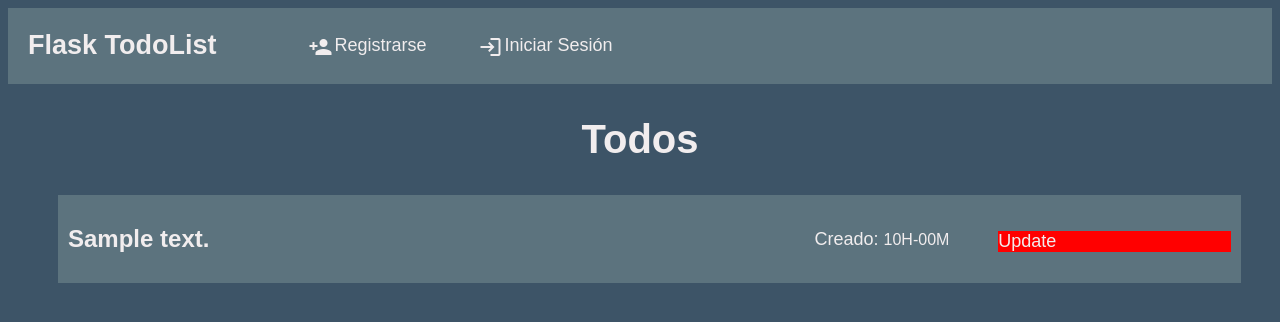
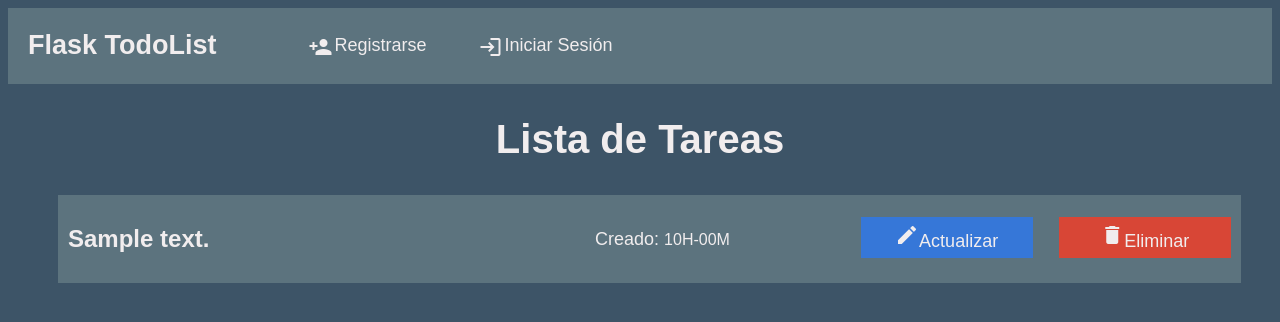
Before and after one commit to ShtoCode/flask-postgresql-tareas, a Flask app: template todo/templates/todo/index.html in a window 1280 px wide. Shown: the top 322 px of the page. Run offline with Flask 2, Linux system fonts and the light colour scheme; the template is opened without the code that fills it: most values are stand-ins (such as "Sample title", 1, 10 or a date in 2020); some libraries are stand-ins or nearby versions; some web fonts are replaced.

Commit message:
arreglo formularios

```diff
--- a/todo/auth.py
+++ b/todo/auth.py
@@ -1,4 +1,3 @@
-from crypt import methods
 import functools
 from flask import (
     Blueprint, flash, g, redirect, render_template, request, url_for, session
--- a/todo/static/css/base.css
+++ b/todo/static/css/base.css
@@ -147,15 +147,27 @@
 
 .about {
     margin-left: 0px;
-    grid-area: 2 / 4 / 3 / 5;
+    grid-area: 2 / 3 / 3 / 5;
     margin: auto;
 }
 
-.update {
+.actualizar {
     grid-area: 2 / 5 / 3 / 6;
-    background-color: red;
+    padding: 6px;
+    background-color: rgb(54, 119, 216);
+    text-align: center;
+    width: 20vh;
 }
 
+.eliminar{
+    grid-area: 2 / 6 / 3 / 6;
+    padding: 6px;
+    width: 20vh;
+    background-color: rgb(216, 70, 54);
+    text-align: center;
+    cursor: pointer;
+    align-items: center;
+}
 
 
 hr{
--- a/todo/templates/auth/register.html
+++ b/todo/templates/auth/register.html
@@ -1,6 +1,6 @@
 {% extends 'base.html' %}
 {% block header %}
-<h1 class="title">{% block title %}Login{% endblock %}</h1>
+<h1 class="title">{% block title %}Registrar Usuario{% endblock %}</h1>
 {% endblock %}
 {% block content %}
     <form class="form" method='POST'>
@@ -8,6 +8,6 @@
         <input type="text" name="username" id="username" required placeholder="Escribe aquí tu numbre de usuario">
         <label for="password">Password</label>
         <input type="password" name="password" id="password" required placeholder="*******">
-        <button class="btn-form" type="submit">Register</button>
+        <button class="btn-form" type="submit">Registrar</button>
     </form>
 {% endblock %}
--- a/todo/templates/base.html
+++ b/todo/templates/base.html
@@ -9,9 +9,9 @@
     <!--Fonts-->
     <link rel="stylesheet" href="https://fonts.googleapis.com/css?family=Gemunu+Libre">
     <link rel="stylesheet" href="https://fonts.googleapis.com/icon?family=Material+Icons">
+
     <script src="{{ url_for('static', filename='js/flashMessage.js') }}"></script>
-    <script src="jquery-3.6.0.min.js"></script>
-    <title>{% block title %}{% endblock %} - Flask TodoList</title>
+    <title>Flask App Tareas - {% block title %}{% endblock %}</title>
   </head>
   <body>
     <nav class="navbar">
--- a/todo/templates/todo/index.html
+++ b/todo/templates/todo/index.html
@@ -1,34 +1,32 @@
 {% extends 'base.html' %}
 
 {% block header %}
-<h1 class="title">{% block title %}Todos{% endblock %}</h1>
+<h1 class="title">{% block title %}Lista de Tareas{% endblock %}</h1>
 
  {% endblock %}
 {% block content %}
 <ul>
-  {% for todo in todos %}
+  {% for tarea in tareas %}
   <li></li>
     <div class="todo">
         <h1>
-            {% if todo['completed'] == 1 %}
-            <strike>{{ todo['description'] }}</strike>
+            {% if tarea['completed'] == 1 %}
+            <strike>{{ tarea['description'] }}</strike>
             {% else %}
-            {{ todo['description'] }}
+            {{ tarea['description'] }}
             {% endif %}
         </h1>
-        <div class="about"><span>Creado: </span>{{ todo['created_at'].strftime('%HH-%MM') }}</div>
+        <div class="about"><span>Creado: </span>{{ tarea['created_at'].strftime('%HH-%MM') }}</div>
 
-        <a class="update" href="{{ url_for('todo.update', id=todo['id']) }}">Update</a>
+        <a class="actualizar" href="{{ url_for('todo.actualizar', id=tarea['id']) }}"><i class="material-icons">edit</i>Actualizar</a>
+        <a class="eliminar" href="{{ url_for('todo.eliminar', id=tarea['id']) }}"><i class="material-icons">delete</i>Eliminar</a>
     </div>
   {% if not loop.last %}
     <hr>
   {% endif %}
   {% endfor %}
          {% if g.user %}
-         <a class="new" href="{{ url_for('todo.create') }}">
-         <i class="material-icons">
-          add
-          </i></a>
+         <a class="new" href="{{ url_for('todo.crear') }}"><i class="material-icons">add</i></a>
         {% endif %}
 </ul>
 {% block modal %}
```
Also changed, not shown: other parts of todo/static/css/base.css (+0 -40 lines), todo/templates/todo/actualizar.html (added, +17 -0 lines), todo/templates/todo/crear.html (added, +11 -0 lines), todo/templates/todo/create.html (deleted, +0 -26 lines), todo/templates/todo/update.html (deleted, +0 -38 lines), todo/todo.py (+10 -13 lines).
